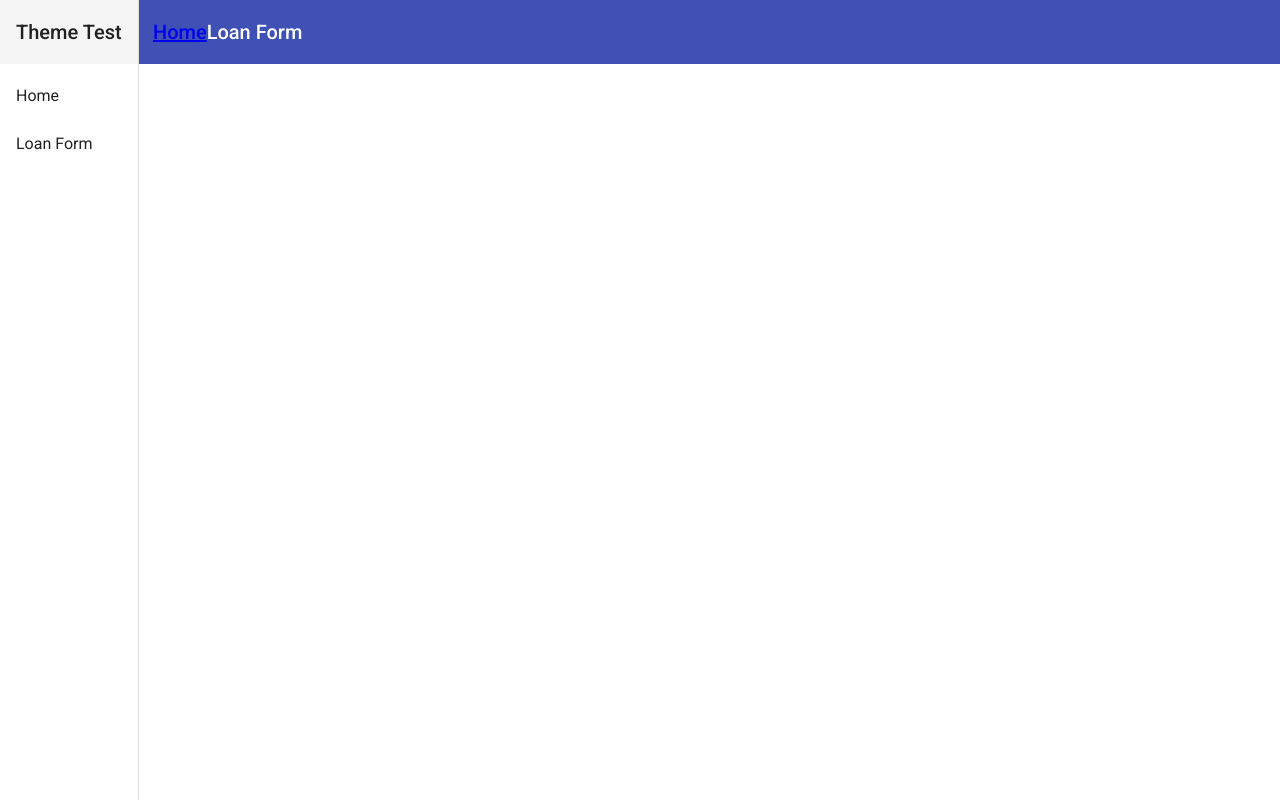
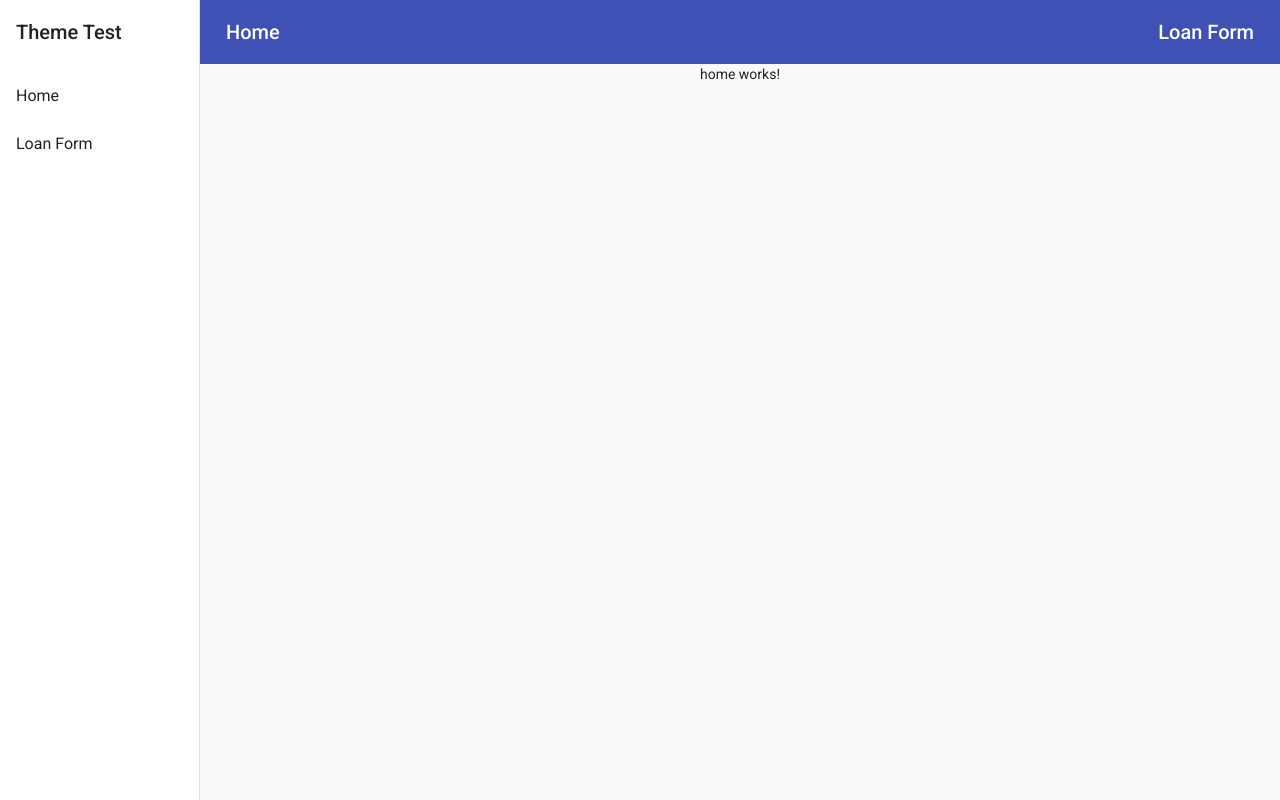
Before and after one commit to BrianMikinski/ngTheme, an Angular app: page / in a window 1280 px wide. Built offline with nearby package versions, Linux system fonts and the light colour scheme.

Commit message:
Add loan form and fixup theming

```diff
--- a/src/app/app-routing.module.ts
+++ b/src/app/app-routing.module.ts
@@ -1,8 +1,10 @@
 import { NgModule } from '@angular/core';
 import { Routes, RouterModule } from '@angular/router';
+import { HomeComponent } from './home/home.component';
 import { LoanFormComponent } from './loan-form/loan-form.component';
 
 const routes: Routes = [
+  { path: '', component: HomeComponent, pathMatch: 'full'},
   { path: 'loanform', component: LoanFormComponent },
 ];
 
--- a/src/app/app.component.html
+++ b/src/app/app.component.html
@@ -1,3 +1,7 @@
-<app-main-nav>
-  <router-outlet></router-outlet>
-</app-main-nav>
+<body>
+  <app-main-nav>
+    <div class="container">
+      <router-outlet></router-outlet>
+    </div>
+  </app-main-nav>
+</body>
--- a/src/app/app.component.scss
+++ b/src/app/app.component.scss
@@ -0,0 +1,7 @@
+
+@media (max-width: 767px) {
+    /* On small screens, the nav menu spans the full width of the screen. Leave a space for it. */
+    .body-content {
+      padding-top: 50px;
+    }
+  }
--- /dev/null
+++ b/src/app/home/home.component.html
@@ -0,0 +1,3 @@
+<p class="home-paragraph">
+    home works!
+</p>
--- /dev/null
+++ b/src/app/home/home.component.scss
@@ -0,0 +1,5 @@
+
+
+.home-paragraph {
+   text-align: center;
+}
--- /dev/null
+++ b/src/app/home/home.component.ts
@@ -0,0 +1,15 @@
+import { Component, OnInit } from '@angular/core';
+
+@Component({
+  selector: 'app-home',
+  templateUrl: './home.component.html',
+  styleUrls: ['./home.component.scss']
+})
+export class HomeComponent implements OnInit {
+
+  constructor() { }
+
+  ngOnInit(): void {
+  }
+
+}
--- a/src/app/loan-form/loan-form.component.html
+++ b/src/app/loan-form/loan-form.component.html
@@ -1,3 +1,45 @@
-<p class="text-center">
-    loan-form works!
-</p>
+<form>
+    <div class="row">
+        <div class="col-md-12">
+            <p class="text-center">
+                Loan Form Works!
+            </p>
+        </div>
+    </div>
+
+    <div class="row">
+        <div class="col-md-12">
+            <p class="mt-2">
+                <label class="float-left text-uppercase pricing-label">
+                    Sales Price
+                </label>
+                <mat-form-field appearance="outline" class="float-right pricing-input">
+                    <input matInput [(ngModel)]="price" type="number" min="0.00" step="1" placeholder=""
+                        name="salesPrice">
+                    <span matPrefix>$&nbsp;</span>
+                    <!--<mat-hint align="end">
+                {{formatABThousandValues(loanB.name, loanB.price, loanC.name, loanC.price)}}
+              </mat-hint>-->
+                </mat-form-field>
+                <br />
+                <mat-slider class="input-slider" thumbLabel [displayWith]="formatThousands" [invert]="false"
+                    [max]="1000000" [min]="0" [step]="1000" [tickInterval]="1000" [(ngModel)]="price" [vertical]="false"
+                    name="salesPriceSlider">
+
+                </mat-slider>m
+            </p>
+
+        </div>
+    </div>
+</form>
+<!-- <div class="row">
+    <div class="col" style="background-color: red;">
+        One of three columns
+    </div>
+    <div class="col" style="background-color: yellow;">
+        One of three columns
+    </div>
+    <div class="col" style="background-color: blue;">
+        One of three columns
+    </div>
+</div> -->
--- a/src/app/loan-form/loan-form.component.ts
+++ b/src/app/loan-form/loan-form.component.ts
@@ -7,9 +7,24 @@ import { Component, OnInit } from '@angular/core';
 })
 export class LoanFormComponent implements OnInit {
 
+  price: number = 1050;
+
   constructor() { }
 
   ngOnInit(): void {
+
+  }
+
+  /**
+  * format number values
+  * @param value
+  */
+  formatThousands(value: number) {
+    if (value >= 1000) {
+      return "$" + `${Math.round(value / 1000)}k`;
+    }
+
+    return value;
   }
 
 }
--- a/src/app/main-nav/main-nav.component.html
+++ b/src/app/main-nav/main-nav.component.html
@@ -32,7 +32,7 @@
                 </a>
             </span>
             <span class="spacer"></span>
-            <a routlerLink="/loanform" routerLinkActive="active">
+            <a routerLink="/loanform" routerLinkActive="active">
                 Loan Form
             </a>
         </mat-toolbar>
--- a/src/app/main-nav/main-nav.component.scss
+++ b/src/app/main-nav/main-nav.component.scss
@@ -0,0 +1,41 @@
+.sidenav-container {
+    height: 100%;
+  }
+
+  .sidenav {
+    width: 200px;
+  }
+
+  /**
+   * This os one way of hiding the sidenav menu bar
+   */
+  /*@media (min-width: 768px) {
+    .sidenav {
+      display: none;
+    }
+  }*/
+
+  .hidden {
+    display: none;
+  }
+
+  .sidenav .mat-toolbar {
+    background: inherit;
+  }
+
+  .spacer {
+    flex: 1 1 auto;
+  }
+
+  .mat-toolbar.mat-primary {
+    position: sticky;
+    top: 0;
+    z-index: 1;
+  }
+
+  mat-toolbar a {
+    display: inline-block;
+    margin: 0 10px;
+    color: white;
+    text-decoration: none;
+  }
```
Also changed, not shown: src/app/app.module.ts (+12 -6 lines), 1 other file (tests, documents, lock files or other folders).
